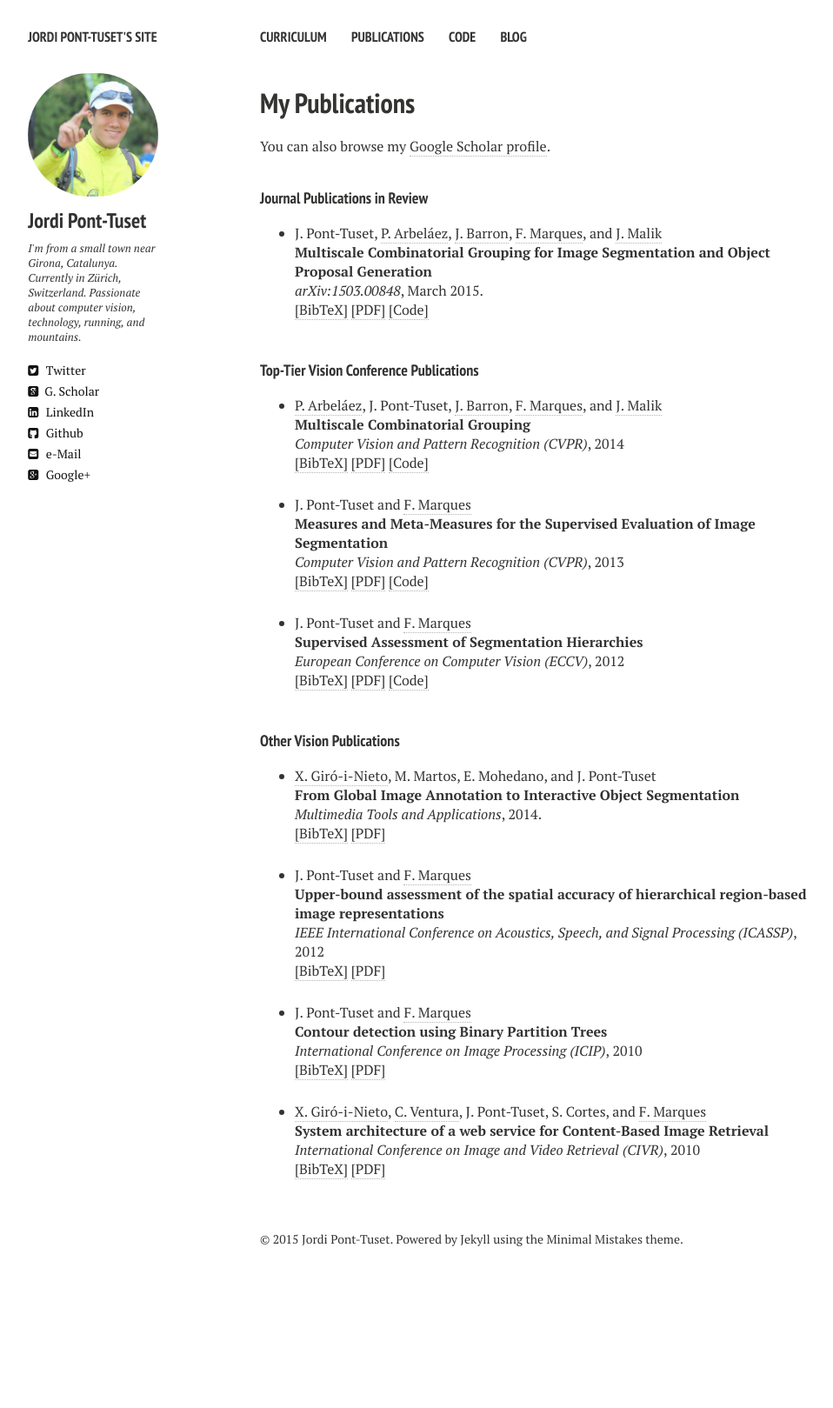
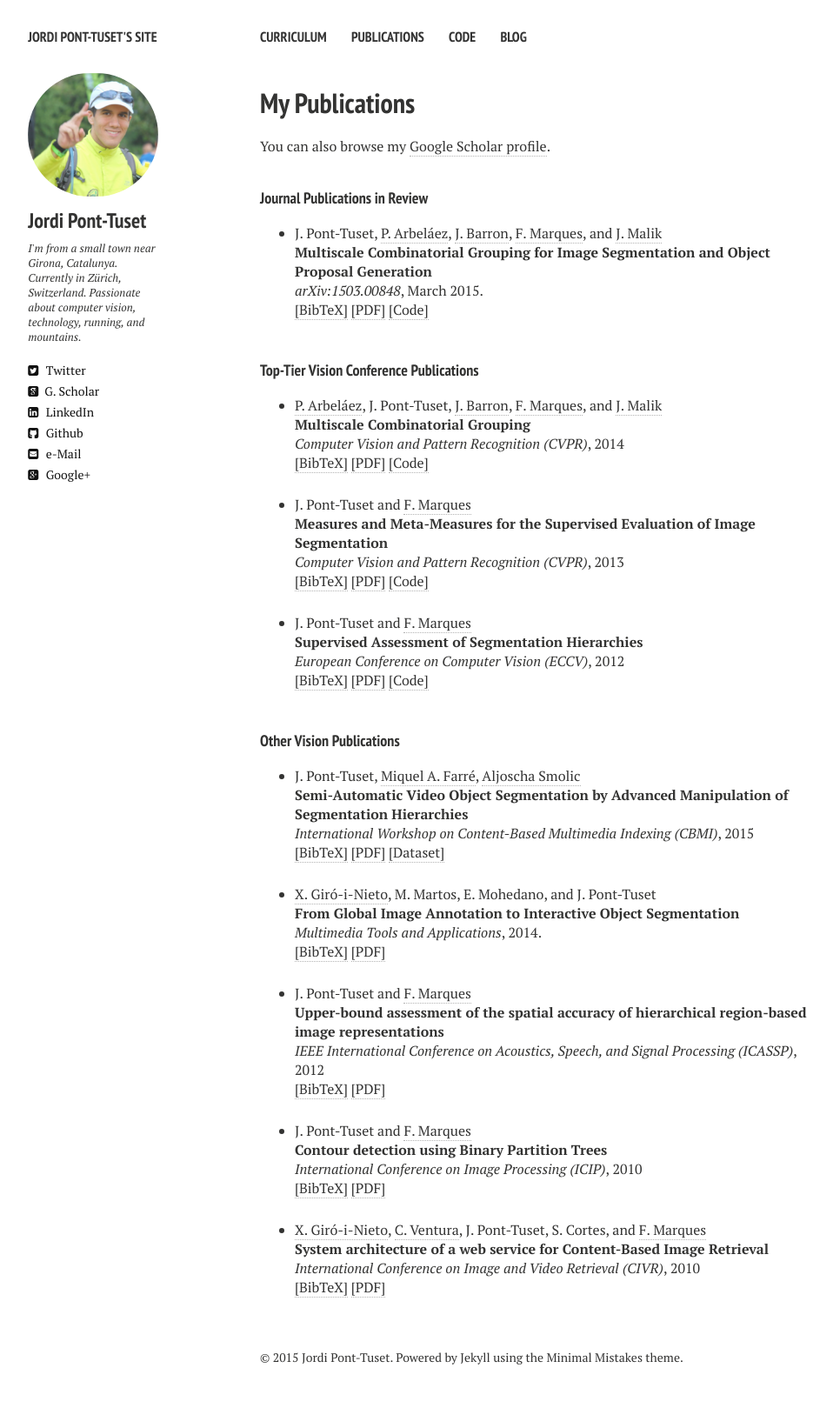
Before and after one commit to jponttuset/jponttuset.github.io, a Jekyll site: the page built from publications.md, in a window 1280 px wide. Shown: the whole page at 87% size, without its empty margins (21-979 px from the left). Built offline with Jekyll 4.4.1, drawn with Linux system fonts in a browser that asks for light colours; nearby versions of some CDN libraries; before the commit the page ends 1483 px from its top, so only the background shows below that.

Commit message:
- Publications updated

```diff
--- a/_layouts/publications.html
+++ b/_layouts/publications.html
@@ -198,6 +198,40 @@ div.bibtex pre { font-size: 75%; overflow: auto;  width: 100%; padding: 0em 0em;
       <h4 style="margin-bottom:0px;padding-top:20px;">Other Vision Publications</h4>
 
       <ul class="biblist">
+
+
+      <!-- Item: Pont-Tuset2015a -->
+      <li ><p>
+          J. Pont-Tuset, <a href="https://www.linkedin.com/in/miquelangelfarre" target="_blank" rel="external">Miquel A. Farré</a>, <a href="http://zurich.disneyresearch.com/~smolica/" target="_blank" rel="external">Aljoscha Smolic</a>
+          <br><b>Semi-Automatic Video Object Segmentation by Advanced Manipulation of Segmentation Hierarchies</b><br>
+          <i>International Workshop on Content-Based Multimedia Indexing (CBMI)</i>,
+
+
+
+
+          2015
+
+          <br />
+          <a href="javascript:toggleBibtex('Pont-Tuset2015a')">[BibTeX]</a>
+          <a href="http://www.vision.ee.ethz.ch/~jpont/hdvoa/resources/PontTusetFarreSmolic_CBMI2015.pdf">[PDF]</a> <a href="http://www.vision.ee.ethz.ch/~jpont/hdvoa/">
+              [Dataset]</a>
+          </p>
+          <div id="bib_Pont-Tuset2015a" class="bibtex noshow">
+              <pre>@inproceedings{Pont-Tuset2015a,
+    author = {Pont-Tuset, J. and Farr\'{e}, M.A. and Smolic, A.},
+    title = {Semi-Automatic Video Object Segmentation by Advanced Manipulation of Segmentation Hierarchies},
+    booktitle = {International Workshop on Content-Based Multimedia Indexing (CBMI)},
+    year = {2015}
+}</pre>
+          </div>
+      </li>
+
+
+
+
+
+
+
       <!-- Item: Giro-i-Nieto2013 -->
       <li ><p>
       <a href="https://imatge.upc.edu/web/people/xavier-giro" target="_blank">X. Gir&oacute;-i-Nieto</a>, M. Martos, E. Mohedano, and J. Pont-Tuset
```
